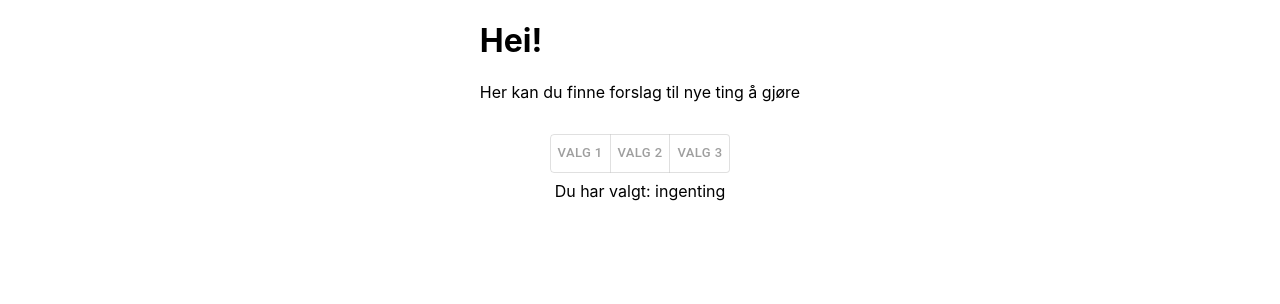
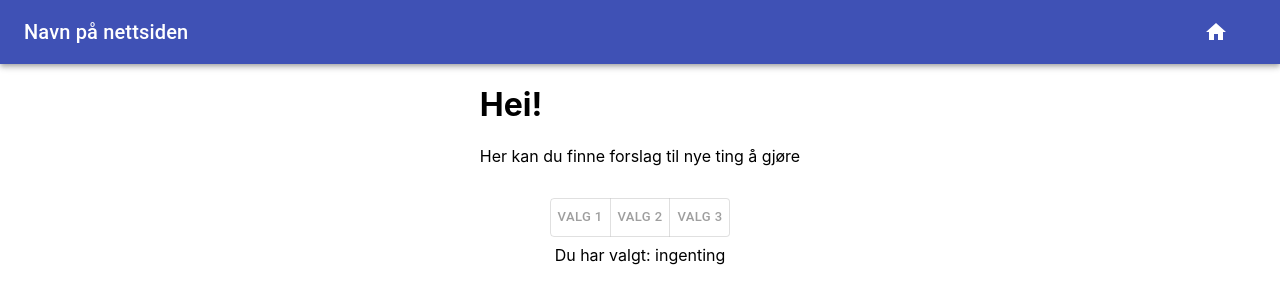
Before and after one commit to erlinvan/fortalt_digitalt, a React (Create React App) app in the folder fortalt_digitalt/: page / in a window 1280 px wide. Shown: the top 304 px of the page. Built offline with nearby package versions, Linux system fonts and the light colour scheme.

Commit message:
Added TopBar class, and made material-ui icons a dependency

```diff
--- a/fortalt_digitalt/package.json
+++ b/fortalt_digitalt/package.json
@@ -4,6 +4,7 @@
   "private": true,
   "dependencies": {
     "@material-ui/core": "^4.11.3",
+    "@material-ui/icons": "^4.11.2",
     "@material-ui/lab": "^4.0.0-alpha.57",
     "@testing-library/jest-dom": "^5.11.9",
     "@testing-library/react": "^11.2.5",
--- a/fortalt_digitalt/src/Components/App.js
+++ b/fortalt_digitalt/src/Components/App.js
@@ -1,11 +1,14 @@
 import React from "react";
 import Button from "@material-ui/core/Button";
 import { ButtonGroup, Grid } from "@material-ui/core";
+import AppBar from '@material-ui/core/AppBar';
+import Title from "./TopBar";
 import Toggle from "./Toggle";
 
 function App() {
   return (
     <>
+      <Title />
       <Grid container spacing={2} direction="column" alignItems="center">
         <Grid item>
           <h1>Hei!</h1>
--- /dev/null
+++ b/fortalt_digitalt/src/Components/TopBar.js
@@ -0,0 +1,42 @@
+import React from "react";
+import { makeStyles } from '@material-ui/core/styles';
+import HomeIcon from '@material-ui/icons/Home';
+import AppBar from "@material-ui/core/AppBar";
+import Toolbar from "@material-ui/core/Toolbar";
+import Typography from "@material-ui/core/Typography";
+import IconButton from "@material-ui/core/IconButton";
+
+const useStyles = makeStyles((theme) => ({
+    root: {
+      flexGrow: 1,
+    },
+    button: {
+      marginRight: theme.spacing(2),
+    },
+    title: {
+      flexGrow: 1,
+    },
+}));
+
+function TopBar() {
+    const classes = useStyles();
+
+    function refreshPage() {
+        window.location.reload(false);
+    }
+
+    return (
+        <AppBar position="static">
+            <Toolbar>
+                <Typography variant="h6" className={classes.title}>
+                    Navn på nettsiden
+                </Typography>
+                <IconButton edge="start" onClick={refreshPage} className={classes.button} color="inherit" aria-label="menu">
+                    <HomeIcon />
+                </IconButton>
+            </Toolbar>
+        </AppBar>
+    );
+}
+
+export default TopBar;
```
Also changed, not shown: 2 other files (tests, documents, lock files or other folders).
